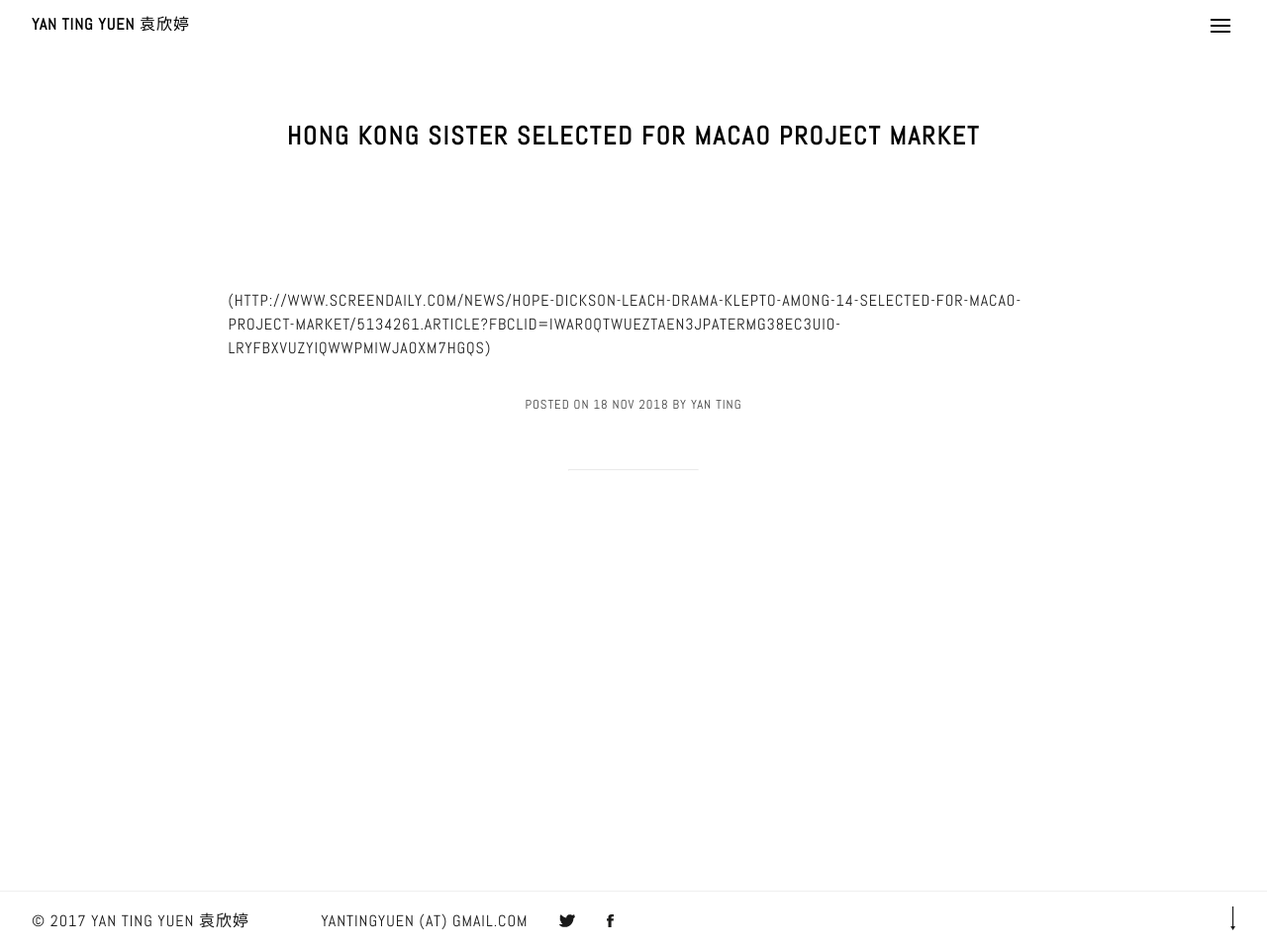
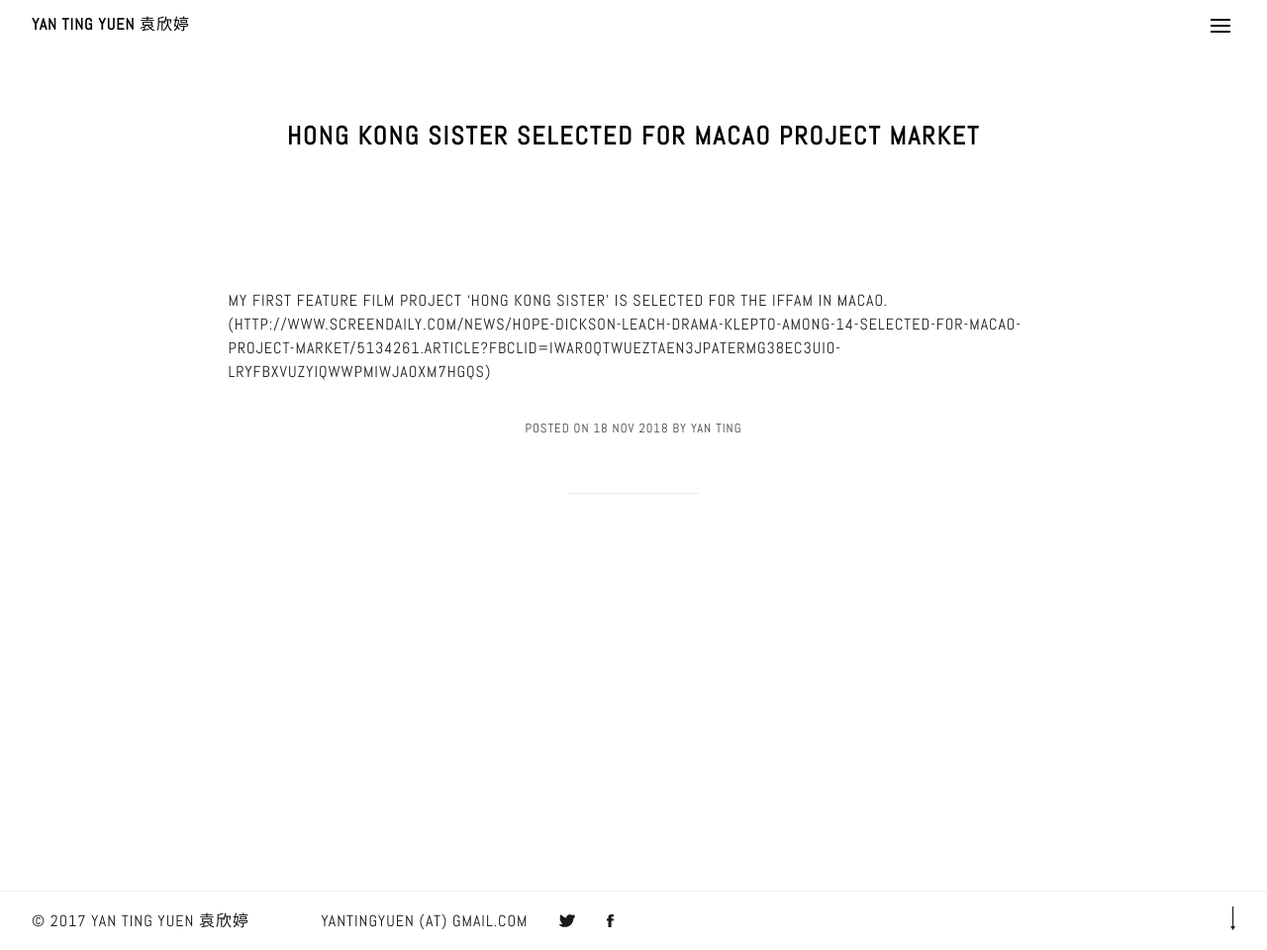
Before and after one commit to yantingyuennl/yantingyuennl.github.io, a Jekyll site: the page built from _news/hong-kong-sister-selected-for-macao-project-market.markdown, in a window 1280 px wide and 960 px high. Shown: the whole window at 99% size. Built offline with Jekyll 4.4.1, drawn with Linux system fonts in a browser that asks for light colours; nearby versions of some CDN libraries.

Commit message:
Updated Hong Kong Sister Selected For Macao Project Market

```diff
--- a/_news/hong-kong-sister-selected-for-macao-project-market.markdown
+++ b/_news/hong-kong-sister-selected-for-macao-project-market.markdown
@@ -5,4 +5,5 @@ Field name:
 home page: 'yes'
 ---
 
+My first feature film project 'Hong Kong Sister' is selected for the IFFAM in Macao.
 [](http://)(http://www.screendaily.com/news/hope-dickson-leach-drama-klepto-among-14-selected-for-macao-project-market/5134261.article?fbclid=IwAR0qtwUeztAen3JpAtErmG38EC3uIO-LRYFbXVUZYiqwWPmIwJaOxm7Hgqs)
```
